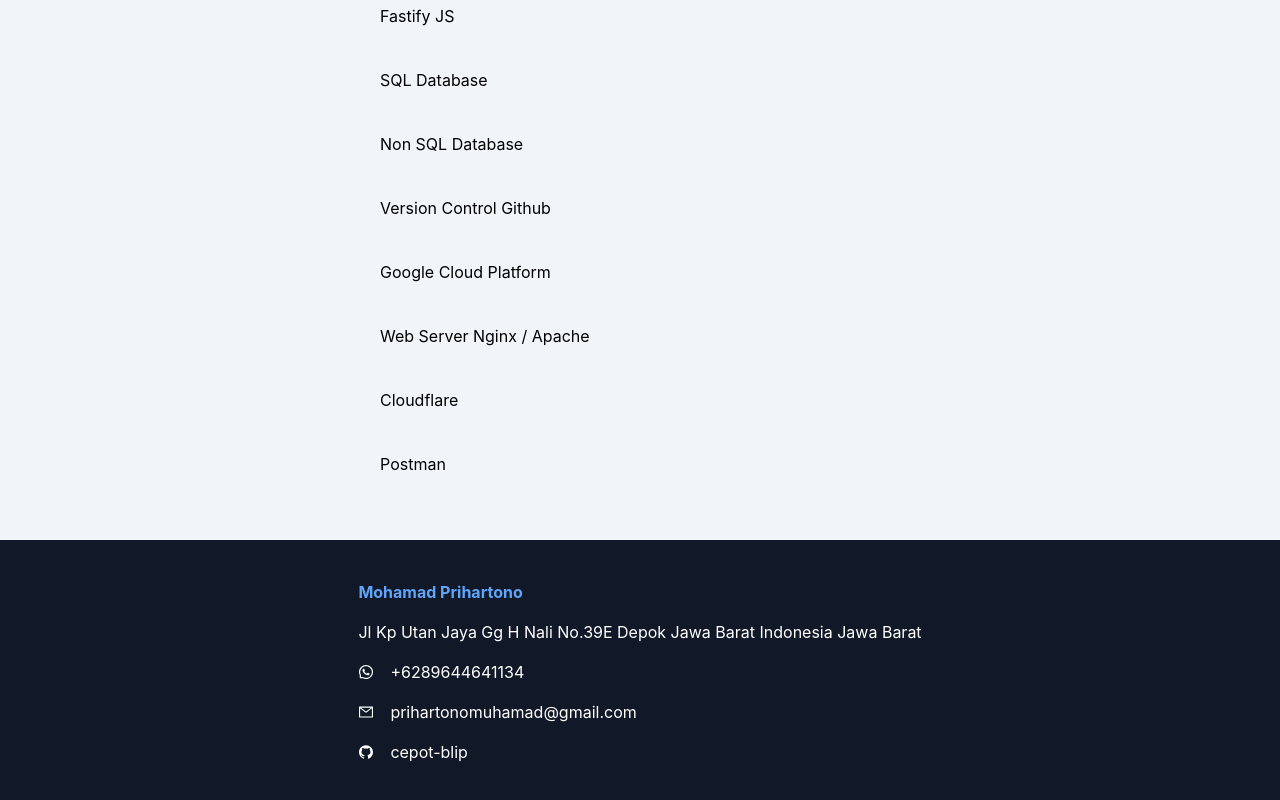
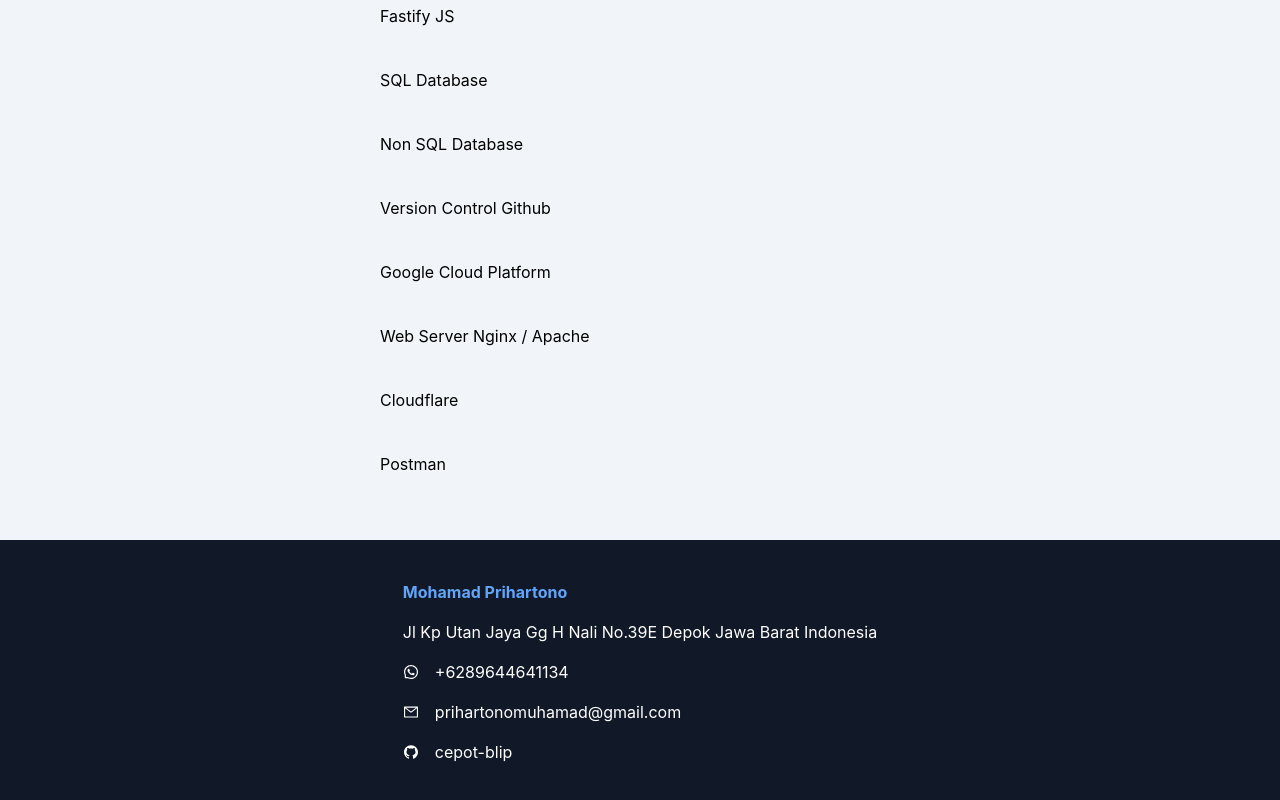
Before and after one commit to cepot-blip/myportfolio, a React (Create React App) app: page / in a window 1280 px wide. Shown: the part 4098-4898 px from the top of the page. Built offline with nearby package versions, Linux system fonts and the light colour scheme.

Commit message:
update footer

```diff
--- a/src/components/Footer.jsx
+++ b/src/components/Footer.jsx
@@ -19,7 +19,7 @@ const Footer = () => {
           rel="noreferrer"
         >
           <div className="w-full flex items-center gap-4">
-            <p>Jl Kp Utan Jaya Gg H Nali No.39E Depok Jawa Barat Indonesia Jawa Barat</p>
+            <p>Jl Kp Utan Jaya Gg H Nali No.39E Depok Jawa Barat Indonesia</p>
           </div>
         </a>
 
```
